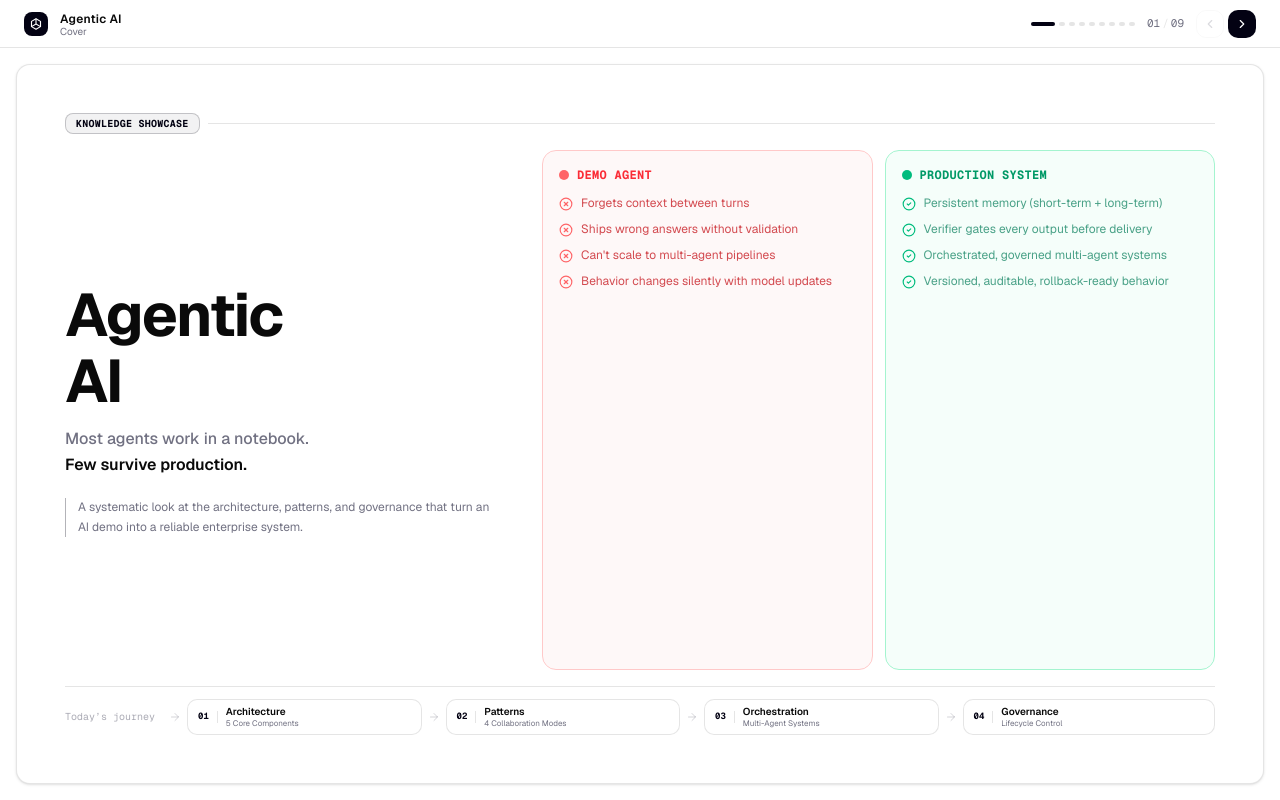
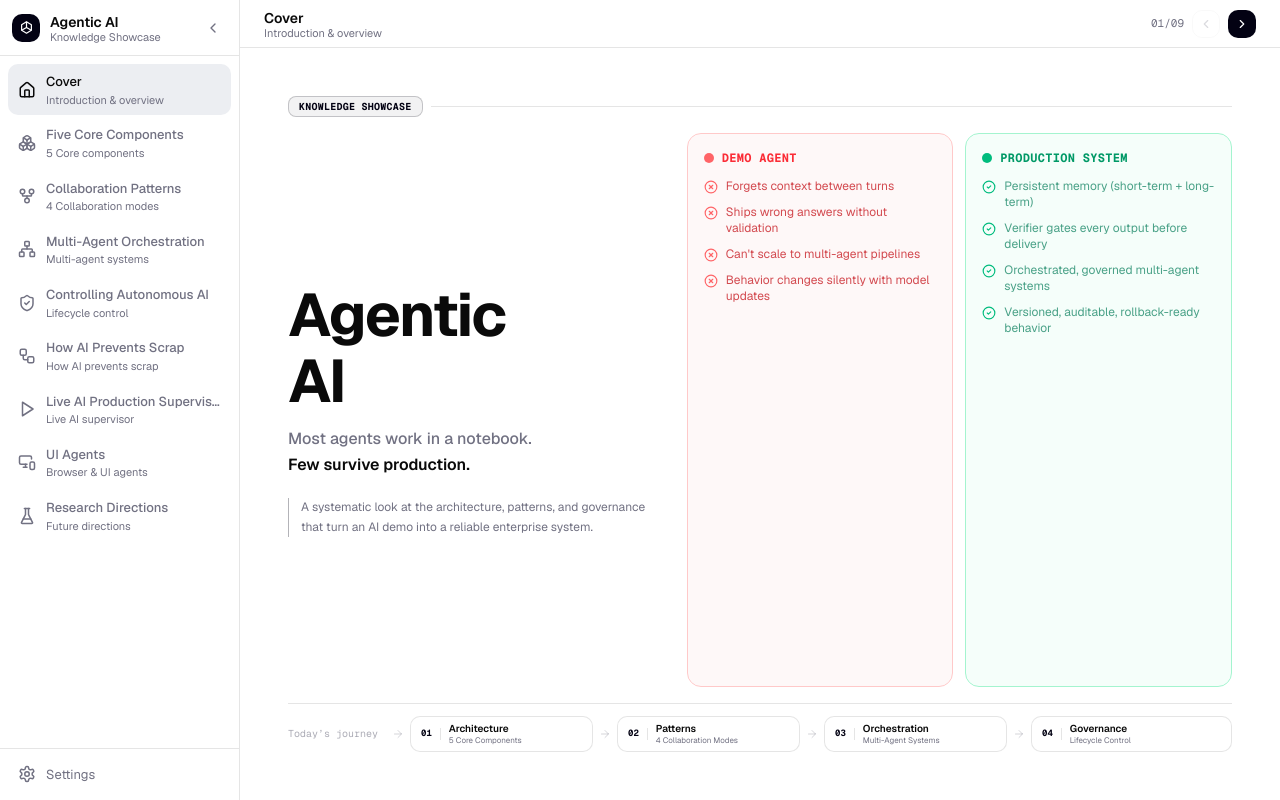
Before and after one commit to jl3443/Agentic-AI-Showcase-Demo, a Next.js app: page / in a window 1280 px wide. Built offline with nearby package versions, Linux system fonts and the light colour scheme.

Commit message:
feat: redesign SlideDeck with sidebar and mobile drawer
Transform SlideDeck layout to sidebar + content matching reference design.

Co-authored-by: Kyle Lu <200727359+jl3443@users.noreply.github.com>

```diff
--- a/components/showcase/slide-deck.tsx
+++ b/components/showcase/slide-deck.tsx
@@ -2,7 +2,46 @@
 
 import { useState, useCallback, useEffect } from "react"
 import { cn } from "@/lib/utils"
-import { ChevronLeft, ChevronRight, Menu, X } from "lucide-react"
+import {
+  ChevronLeft,
+  ChevronRight,
+  Menu,
+  X,
+  Home,
+  Boxes,
+  GitFork,
+  Network,
+  ShieldCheck,
+  Workflow,
+  Play,
+  MonitorSmartphone,
+  FlaskConical,
+  Settings,
+} from "lucide-react"
+
+const navIcons = [
+  Home,
+  Boxes,
+  GitFork,
+  Network,
+  ShieldCheck,
+  Workflow,
+  Play,
+  MonitorSmartphone,
+  FlaskConical,
+]
+
+const navDescriptions = [
+  "Introduction & overview",
+  "5 Core components",
+  "4 Collaboration modes",
+  "Multi-agent systems",
+  "Lifecycle control",
+  "How AI prevents scrap",
+  "Live AI supervisor",
+  "Browser & UI agents",
+  "Future directions",
+]
 
 interface SlideDeckProps {
   children: React.ReactNode[]
@@ -13,6 +52,7 @@ export function SlideDeck({ children, titles }: SlideDeckProps) {
   const [current, setCurrent] = useState(0)
   const [slideKey, setSlideKey] = useState(0)
   const [isAnimating, setIsAnimating] = useState(false)
+  const [isCollapsed, setIsCollapsed] = useState(false)
   const [mobileNav, setMobileNav] = useState(false)
   const total = children.length
 
@@ -23,9 +63,9 @@ export function SlideDeck({ children, titles }: SlideDeckProps) {
       setCurrent(index)
       setSlideKey((k) => k + 1)
       setMobileNav(false)
-      setTimeout(() => setIsAnimating(false), 500)
+      setTimeout(() => setIsAnimating(false), 450)
     },
-    [current, total, isAnimating]
+    [current, total, isAnimating],
   )
 
   const next = useCallback(() => goTo(current + 1), [goTo, current])
@@ -41,100 +81,171 @@ export function SlideDeck({ children, titles }: SlideDeckProps) {
   }, [next, prev])
 
   return (
-    <div className="relative flex h-screen w-screen flex-col bg-background md:h-screen md:overflow-hidden">
-      {/* Top bar - clean, minimal */}
-      <header className="relative z-30 flex h-12 shrink-0 items-center justify-between border-b border-border bg-background px-4 md:px-6">
-        <div className="flex items-center gap-3">
-          {/* Mobile menu toggle */}
+    <div className="relative flex h-screen w-screen bg-background overflow-hidden">
+      {/* ───── Desktop Sidebar ───── */}
+      <aside
+        className={cn(
+          "hidden md:flex flex-col h-full border-r border-border bg-card shrink-0 transition-all duration-300",
+          isCollapsed ? "w-[52px]" : "w-[240px]",
+        )}
+      >
+        {/* Sidebar header */}
+        <div className="flex items-center justify-between p-3 border-b border-border">
+          {!isCollapsed && (
+            <div className="flex items-center gap-2.5 min-w-0">
+              <div className="flex h-7 w-7 shrink-0 items-center justify-center rounded-lg bg-primary">
+                <svg width="13" height="13" viewBox="0 0 16 16" fill="none" className="text-primary-foreground">
+                  <path d="M8 1l6 3.5v7L8 15l-6-3.5v-7L8 1z" stroke="currentColor" strokeWidth="1.5" strokeLinejoin="round" />
+                  <path d="M8 8V1M8 8l6 3.5M8 8L2 11.5" stroke="currentColor" strokeWidth="1.5" />
+                </svg>
+              </div>
+              <div className="min-w-0">
+                <div className="text-sm font-semibold text-foreground truncate">Agentic AI</div>
+                <div className="text-[11px] text-muted-foreground leading-none">Knowledge Showcase</div>
+              </div>
+            </div>
+          )}
+          <button
+            onClick={() => setIsCollapsed(!isCollapsed)}
+            className="flex h-7 w-7 shrink-0 items-center justify-center rounded-md text-muted-foreground hover:text-foreground hover:bg-accent transition-colors"
+            aria-label={isCollapsed ? "Expand sidebar" : "Collapse sidebar"}
+          >
+            {isCollapsed ? <ChevronRight className="h-4 w-4" /> : <ChevronLeft className="h-4 w-4" />}
+          </button>
+        </div>
+
+        {/* Nav items */}
+        <nav className="flex-1 overflow-y-auto p-2">
+          <ul className="flex flex-col gap-0.5">
+            {titles.map((title, i) => {
+              const Icon = navIcons[i] || Boxes
+              const isActive = i === current
+              return (
+                <li key={i}>
+                  <button
+                    onClick={() => goTo(i)}
+                    className={cn(
+                      "flex w-full items-center gap-2.5 rounded-lg px-2.5 py-2 text-left transition-colors",
+                      isCollapsed && "justify-center px-0",
+                      isActive
+                        ? "bg-secondary text-foreground"
+                        : "text-muted-foreground hover:bg-accent hover:text-foreground",
+                    )}
+                    aria-label={title}
+                  >
+                    <Icon className={cn("h-[18px] w-[18px] shrink-0", isActive && "text-foreground")} />
+                    {!isCollapsed && (
+                      <div className="flex-1 min-w-0">
+                        <div className="flex items-center justify-between">
+                          <span className="text-[13px] font-medium truncate">{title}</span>
+                        </div>
+                        <div className="text-[11px] text-muted-foreground leading-tight mt-0.5 truncate">
+                          {navDescriptions[i]}
+                        </div>
+                      </div>
+                    )}
+                  </button>
+                </li>
+              )
+            })}
+          </ul>
+        </nav>
+
+        {/* Sidebar footer */}
+        <div className="p-2 border-t border-border">
+          <button
+            className={cn(
+              "flex w-full items-center gap-2.5 rounded-lg px-2.5 py-2 text-muted-foreground hover:text-foreground hover:bg-accent transition-colors",
+              isCollapsed && "justify-center px-0",
+            )}
+          >
+            <Settings className="h-[18px] w-[18px] shrink-0" />
+            {!isCollapsed && <span className="text-[13px]">Settings</span>}
+          </button>
+        </div>
+      </aside>
+
+      {/* ───── Main content area ───── */}
+      <div className="flex flex-1 flex-col min-w-0">
+        {/* Mobile header */}
+        <header className="flex md:hidden h-12 shrink-0 items-center justify-between border-b border-border bg-background px-4 z-30">
+          <div className="flex items-center gap-2.5">
             <button
               onClick={() => setMobileNav(!mobileNav)}
-            className="flex h-8 w-8 items-center justify-center rounded-lg text-muted-foreground hover:text-foreground hover:bg-secondary md:hidden"
+              className="flex h-8 w-8 items-center justify-center rounded-lg text-muted-foreground hover:text-foreground hover:bg-accent"
               aria-label="Toggle navigation"
             >
               {mobileNav ? <X className="h-4 w-4" /> : <Menu className="h-4 w-4" />}
             </button>
-          <div className="flex h-6 w-6 items-center justify-center rounded-md bg-primary">
-            <svg width="12" height="12" viewBox="0 0 16 16" fill="none" className="text-primary-foreground">
-              <path d="M8 1l6 3.5v7L8 15l-6-3.5v-7L8 1z" stroke="currentColor" strokeWidth="1.5" strokeLinejoin="round" />
-              <path d="M8 8V1M8 8l6 3.5M8 8L2 11.5" stroke="currentColor" strokeWidth="1.5" />
-            </svg>
+            <span className="text-sm font-semibold text-foreground">Agentic AI</span>
           </div>
-          <div className="flex flex-col">
-            <span className="text-xs font-semibold tracking-wide text-foreground">Agentic AI</span>
-            <span className="text-[10px] text-muted-foreground hidden sm:block leading-none">{titles[current]}</span>
-          </div>
-        </div>
-        <div className="flex items-center gap-3">
-          {/* Progress indicator */}
-          <div className="hidden items-center gap-1 sm:flex">
-            {titles.map((title, i) => (
-              <button
-                key={i}
-                onClick={() => goTo(i)}
-                aria-label={`Go to slide: ${title}`}
-                className={cn(
-                  "h-1 rounded-full transition-all duration-300",
-                  i === current ? "w-6 bg-primary" : i < current ? "w-1.5 bg-primary/40" : "w-1.5 bg-border"
-                )}
-              />
-            ))}
-          </div>
-          <span className="text-[11px] font-mono text-muted-foreground tabular-nums">
-            {String(current + 1).padStart(2, "0")}<span className="text-border mx-0.5">/</span>{String(total).padStart(2, "0")}
+          <div className="flex items-center gap-1.5">
+            <span className="text-xs font-mono text-muted-foreground tabular-nums">
+              {String(current + 1).padStart(2, "0")}/{String(total).padStart(2, "0")}
             </span>
-          <div className="flex items-center gap-1">
-            <button
-              onClick={prev}
-              disabled={current === 0}
-              className="flex h-7 w-7 items-center justify-center rounded-lg border border-border text-muted-foreground transition-colors hover:text-foreground hover:bg-secondary disabled:opacity-25 disabled:cursor-not-allowed"
-              aria-label="Previous slide"
-            >
+            <button onClick={prev} disabled={current === 0} className="flex h-7 w-7 items-center justify-center rounded-lg border border-border text-muted-foreground disabled:opacity-25" aria-label="Previous">
               <ChevronLeft className="h-3.5 w-3.5" />
             </button>
-            <button
-              onClick={next}
-              disabled={current === total - 1}
-              className="flex h-7 w-7 items-center justify-center rounded-lg bg-primary text-primary-foreground transition-colors hover:bg-primary/90 disabled:opacity-25 disabled:cursor-not-allowed"
-              aria-label="Next slide"
-            >
+            <button onClick={next} disabled={current === total - 1} className="flex h-7 w-7 items-center justify-center rounded-lg bg-primary text-primary-foreground disabled:opacity-25" aria-label="Next">
               <ChevronRight className="h-3.5 w-3.5" />
             </button>
           </div>
-        </div>
         </header>
 
-      {/* Mobile navigation drawer */}
+        {/* Mobile nav drawer */}
         {mobileNav && (
           <div className="absolute inset-x-0 top-12 bottom-0 z-20 bg-background/95 backdrop-blur-sm md:hidden slide-enter">
-          <nav className="flex flex-col p-4 gap-1">
-            {titles.map((title, i) => (
+            <nav className="flex flex-col p-3 gap-0.5">
+              {titles.map((title, i) => {
+                const Icon = navIcons[i] || Boxes
+                return (
                   <button
                     key={i}
                     onClick={() => goTo(i)}
                     className={cn(
                       "flex items-center gap-3 rounded-lg px-3 py-2.5 text-left transition-colors",
-                  i === current ? "bg-primary/10 text-primary" : "text-muted-foreground hover:text-foreground hover:bg-secondary"
+                      i === current ? "bg-secondary text-foreground" : "text-muted-foreground hover:text-foreground hover:bg-accent",
                     )}
                   >
-                <span className="text-xs font-mono tabular-nums w-5">{String(i + 1).padStart(2, "0")}</span>
+                    <Icon className="h-4 w-4 shrink-0" />
+                    <div>
                       <span className="text-sm font-medium">{title}</span>
+                      <div className="text-[11px] text-muted-foreground">{navDescriptions[i]}</div>
+                    </div>
                   </button>
-            ))}
+                )
+              })}
             </nav>
           </div>
         )}
 
-      {/* Slide area - full bleed white bg */}
-      <main className="relative flex flex-1 items-center justify-center overflow-hidden">
-        <div className="relative h-full w-full max-w-[1440px] overflow-hidden bg-background md:m-4 md:h-[calc(100%-2rem)] md:rounded-xl md:border md:border-border md:shadow-sm">
-          {/* Subtle dot grid */}
-          <div className="absolute inset-0 dot-grid opacity-25" />
+        {/* Content header bar */}
+        <div className="hidden md:flex h-12 shrink-0 items-center justify-between border-b border-border px-6">
+          <div>
+            <h1 className="text-sm font-semibold text-foreground">{titles[current]}</h1>
+            <p className="text-[11px] text-muted-foreground leading-none">{navDescriptions[current]}</p>
+          </div>
+          <div className="flex items-center gap-2">
+            <span className="text-[11px] font-mono text-muted-foreground tabular-nums">
+              {String(current + 1).padStart(2, "0")}/{String(total).padStart(2, "0")}
+            </span>
+            <button onClick={prev} disabled={current === 0} className="flex h-7 w-7 items-center justify-center rounded-lg border border-border text-muted-foreground transition-colors hover:text-foreground hover:bg-accent disabled:opacity-25 disabled:cursor-not-allowed" aria-label="Previous slide">
+              <ChevronLeft className="h-3.5 w-3.5" />
+            </button>
+            <button onClick={next} disabled={current === total - 1} className="flex h-7 w-7 items-center justify-center rounded-lg bg-primary text-primary-foreground transition-colors hover:bg-primary/90 disabled:opacity-25 disabled:cursor-not-allowed" aria-label="Next slide">
+              <ChevronRight className="h-3.5 w-3.5" />
+            </button>
+          </div>
+        </div>
+
         {/* Slide content */}
-          <div key={slideKey} className="relative z-10 flex h-full w-full flex-col slide-enter">
+        <main className="relative flex-1 overflow-hidden">
+          <div className="absolute inset-0 dot-grid opacity-20" />
+          <div key={slideKey} className="relative z-10 h-full w-full slide-enter">
             {children[current]}
-          </div>
           </div>
         </main>
       </div>
+    </div>
   )
 }
```
Lines whose indentation alone changed are shown as unchanged.
